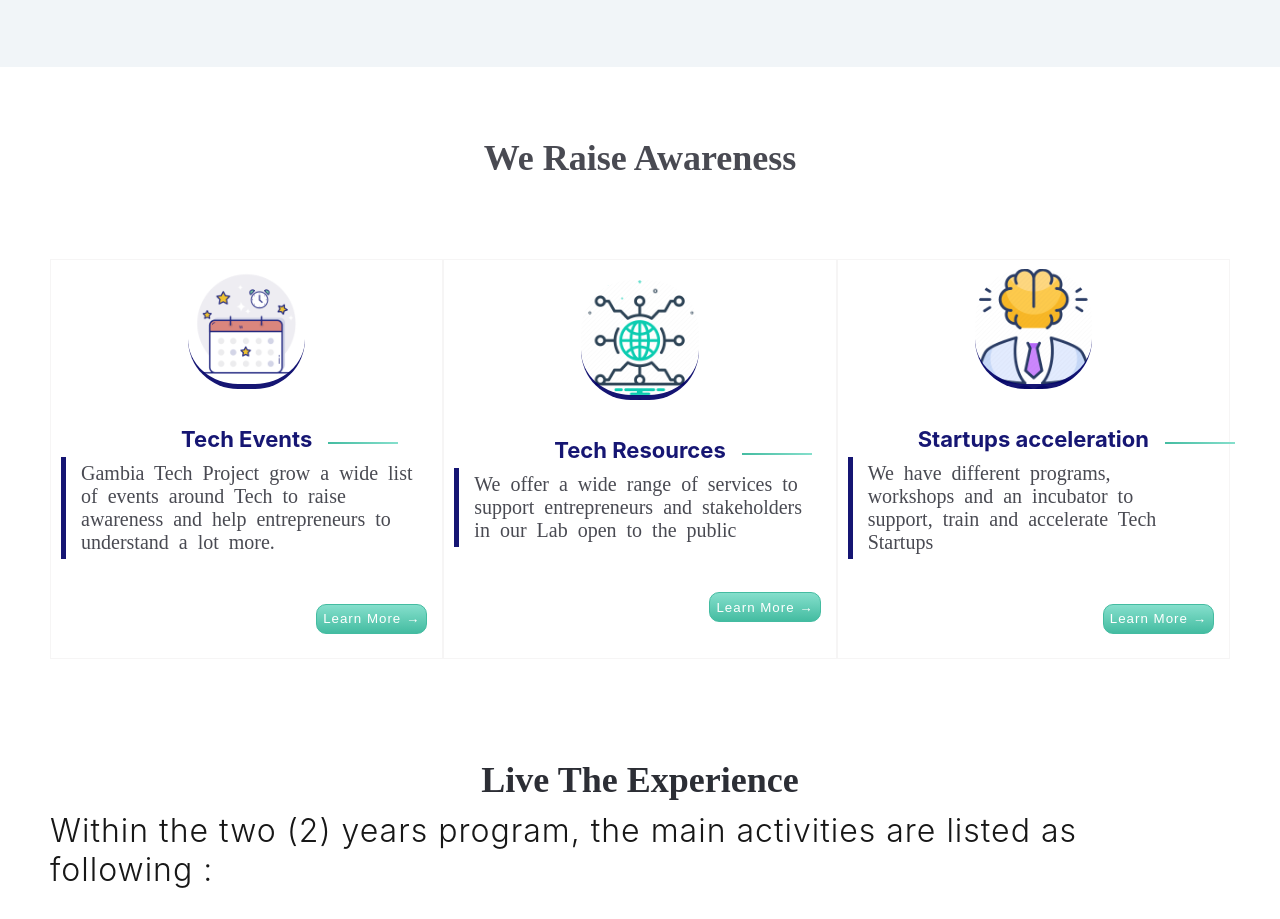
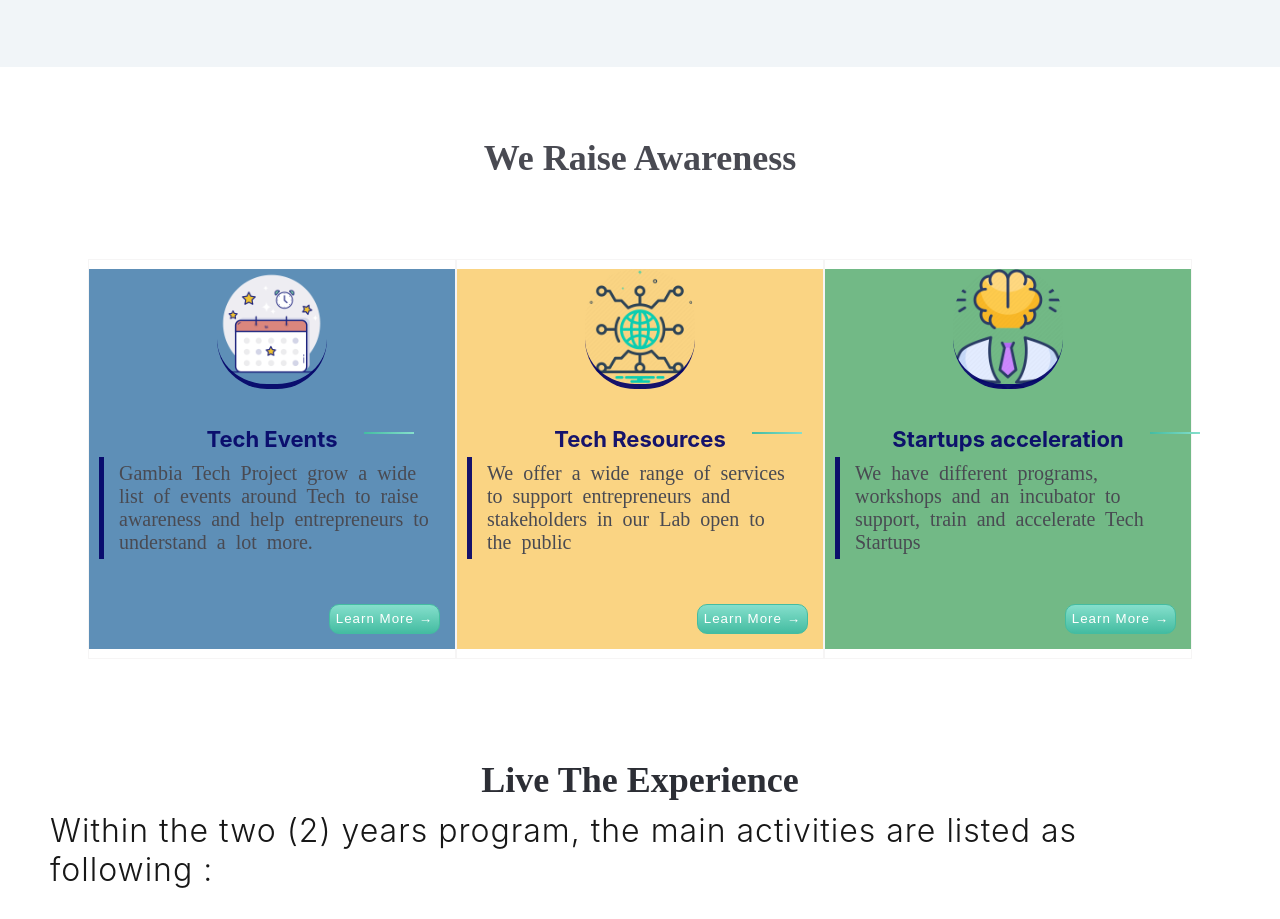
Before and after one commit to AlbadDev/Gambia-Tech-Project, a Next.js app: page / in a window 1280 px wide. Shown: the part 1220-2139 px from the top of the page. Built offline with nearby package versions, Linux system fonts and the light colour scheme.

Commit message:
Update: chance awareness card background color

```diff
--- a/Components/Awareness.js
+++ b/Components/Awareness.js
@@ -9,7 +9,9 @@ const Awareness = () => {
         <section className={style.container}>
             <h2 className={style.header}><span className={style.lineHigthLigth}>We</span> Raise Awareness</h2>
             <section className={style.sectionContainer}>
+
                 <section className={style.awareness}>
+                    <section className={style.awareness1}>
                         <div className={style.awareImg1}></div>
                         <div className={style.awareText}>
                             <h3>Tech Events</h3>
@@ -20,7 +22,10 @@ const Awareness = () => {
                         </div>
                     </section>
 
+                </section>
+
                 <section className={style.awareness}>
+                    <section className={style.awareness2}>
                         <div className={style.awareImg2}></div>
                         <div className={style.awareText}>
                             <h3>Tech Resources</h3>
@@ -30,7 +35,10 @@ const Awareness = () => {
                             <button className={style.learnMoreButton}>Learn More &#x2192;</button>
                         </div>
                     </section>
+
+                </section>
                 <section className={style.awareness}>
+                    <section className={style.awareness3}>
                         <div className={style.awareImg3}></div>
                         <div className={style.awareText}>
                             <h3>Startups acceleration</h3>
@@ -40,6 +48,9 @@ const Awareness = () => {
                             <button className={style.learnMoreButton}>Learn More &#x2192;</button>
                         </div>
                     </section>
+
+                </section>
+
             </section>
         </section>
     )
--- a/styles/Awareness.module.scss
+++ b/styles/Awareness.module.scss
@@ -11,19 +11,25 @@
     }
 
     .sectionContainer {
-        display: grid;
-        grid-template-columns: repeat(3,1fr);
+        display: flex;
+        justify-content: center;
+        // display: grid;
+        // grid-template-columns: repeat(3,1fr);
         height: 500px;
         padding: 100px 50px;
         margin-top: -70px;
         .awareness {
             border: 1px solid rgba(221, 218, 218, 0.274);
             display: flex;
+            flex-wrap: wrap;
             align-items: center;
             flex-direction: column;
             justify-content: center;
             height: 400px;
             margin-top: 20px;
+            opacity: 1;
+            transition: opacity .10s ease-in-out;
+            flex: 0 0 368px;
             .awareText {
                 display: flex;
                 flex-direction: column;
@@ -48,7 +54,7 @@
                     margin-top: -18px;
                     margin-left: 50px;
                     width: 2px;
-                    height: 70px;
+                    height: 50px;
                     background: linear-gradient(0, #44bca1, #85dfcc);
                     //rgba(5, 5, 105, 0.932)
 
@@ -126,6 +132,25 @@
 
 
         }
+        .awareness1 {
+            display: flex;
+            flex-direction: column;
+            justify-content: center;
+            align-items: center;
+            background-color: #2e6ea2c4;
+        }
+        .awareness2 {
+            display: flex;
+            flex-direction: column;
+            align-items: center;
+            background-color: #f8bf45a9;
+        }
+        .awareness3 {
+            display:flex;
+            flex-direction: column;
+            align-items: center;
+            background-color: #259244a4;
+        }
         /*.awareness:hover {
             cursor: pointer;
             border-color: #3ddab87a;
```
Lines whose indentation alone changed are shown as unchanged.
